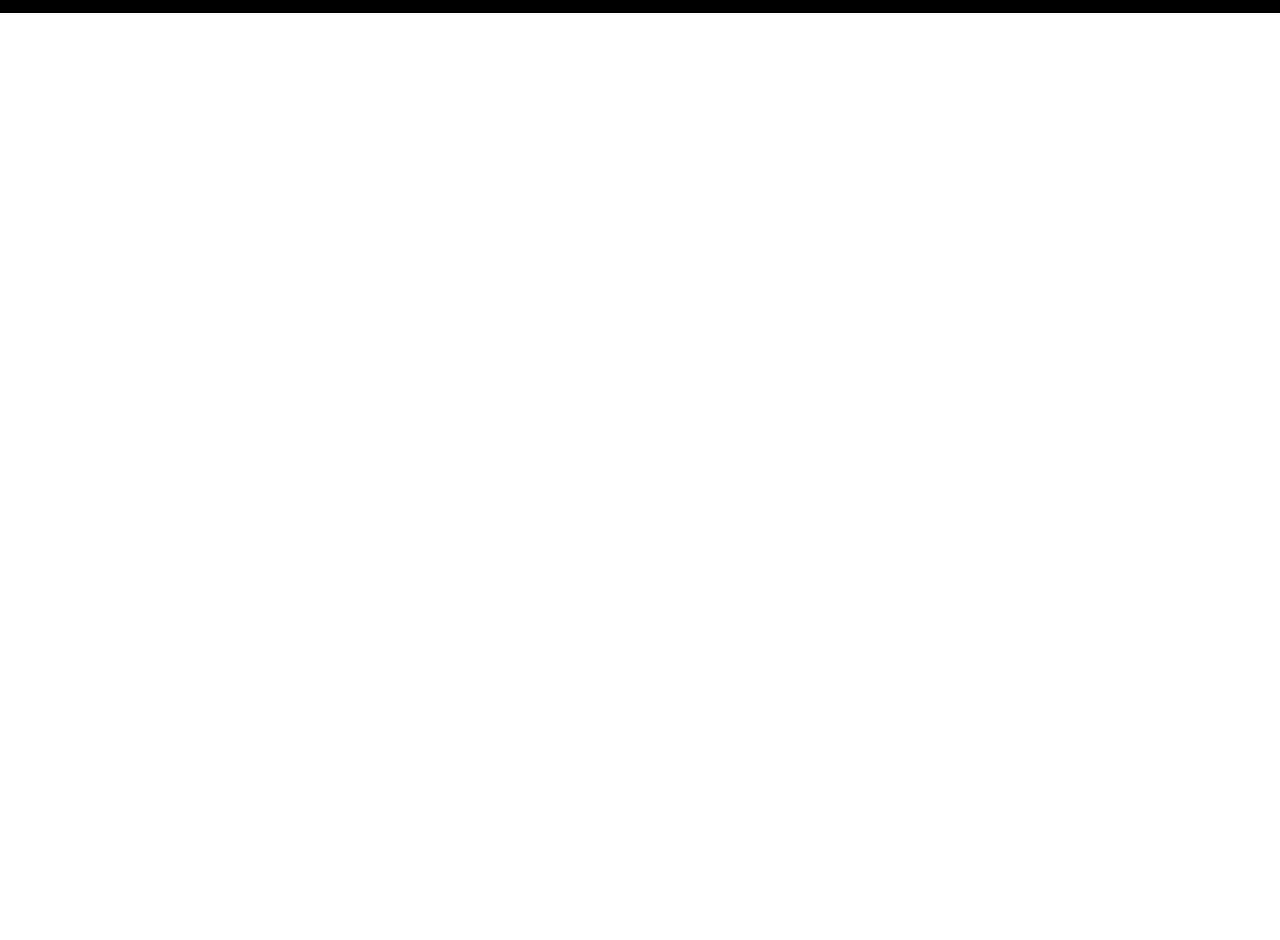
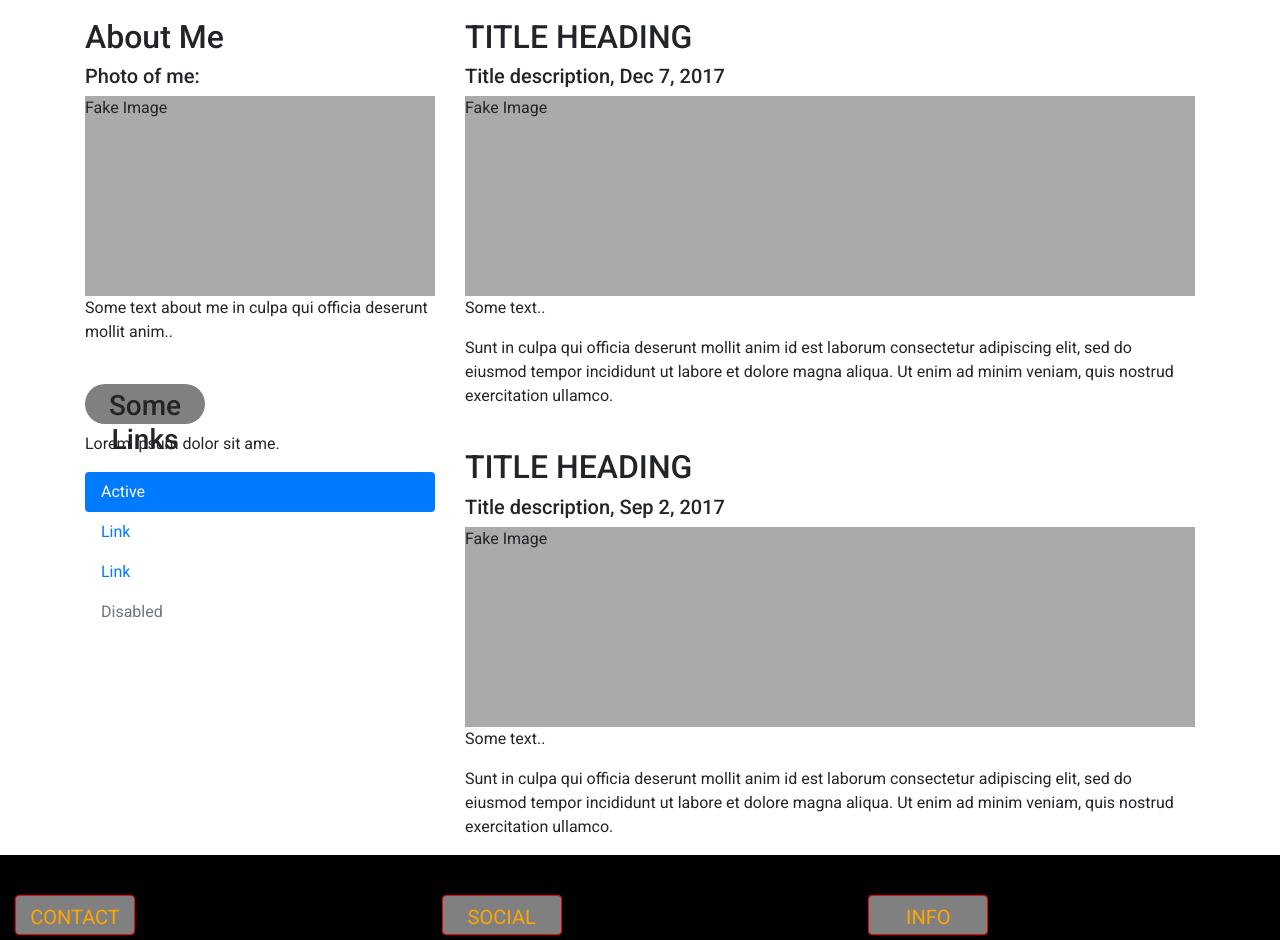
Before and after one commit to frankkode/music-project, a plain HTML site: page index.html in a window 1280 px wide. Shown: the part 1013-1953 px from the top of the page. Before the commit the page ends 1026 px from the top, so only its background shows below. Drawn offline with nearby package versions, Linux system fonts and the light colour scheme.

Commit message:
update on index.html and css/style.css

```diff
--- a/css/style.css
+++ b/css/style.css
@@ -89,9 +89,9 @@ body {
 }
 
 .btn--red {
-    color: white;
-    background-color: grey;
-    border-color: white;
+
+    background-color: #79a801;
+
     float: right;
     margin-left: 50px;
     margin-right: -50px;
@@ -104,6 +104,7 @@ body {
 
 }
 .btn{
+    color: orange;
     border-color: red;
 
 }
@@ -218,3 +219,9 @@ h3 {
 
 
 }
+
+
+.fakeimg {
+    height: 200px;
+    background: #aaa;
+  }
--- a/index.html
+++ b/index.html
@@ -65,13 +65,70 @@
 
             <div class="d-none d-md-block">
                 <p class="navbar-text my-auto mr-2"><i>Our music is Unique</i></p>
-                <button class="nav-link btn btn-lg btn--cta btn--red" data-toggle="modal" data-target="#signUpModal">Buy a ticket here!
+                <button class="nav-link btn btn-lg btn--cta btn--red" data-toggle="modal" data-target="#signUpModal"> <font color="white">Buy Audio</font>
           </button>
 
 </div>
   </nav>
    </div>
     <img class="image-big fixed" src="images/monkeescover.png"></img>
+    <div class="section">
+
+<div class="jumbotron text-center" style="margin-bottom:0">
+  <h1>My First Bootstrap 4 Page</h1>
+  <p>Resize this responsive page to see the effect!</p>
+</div>
+
+
+
+<div class="container" style="margin-top:30px">
+  <div class="row">
+    <div class="col-sm-4">
+      <h2>About Me</h2>
+      <h5>Photo of me:</h5>
+      <div class="fakeimg">Fake Image</div>
+      <p>Some text about me in culpa qui officia deserunt mollit anim..</p>
+      <h3>Some Links</h3>
+      <p>Lorem ipsum dolor sit ame.</p>
+      <ul class="nav nav-pills flex-column">
+        <li class="nav-item">
+          <a class="nav-link active" href="#">Active</a>
+        </li>
+        <li class="nav-item">
+          <a class="nav-link" href="#">Link</a>
+        </li>
+        <li class="nav-item">
+          <a class="nav-link" href="#">Link</a>
+        </li>
+        <li class="nav-item">
+          <a class="nav-link disabled" href="#">Disabled</a>
+        </li>
+      </ul>
+      <hr class="d-sm-none">
+    </div>
+    <div class="col-sm-8">
+      <h2>TITLE HEADING</h2>
+      <h5>Title description, Dec 7, 2017</h5>
+      <div class="fakeimg">Fake Image</div>
+      <p>Some text..</p>
+      <p>Sunt in culpa qui officia deserunt mollit anim id est laborum consectetur adipiscing elit, sed do eiusmod tempor incididunt ut labore et dolore magna aliqua. Ut enim ad minim veniam, quis nostrud exercitation ullamco.</p>
+      <br>
+      <h2>TITLE HEADING</h2>
+      <h5>Title description, Sep 2, 2017</h5>
+      <div class="fakeimg">Fake Image</div>
+      <p>Some text..</p>
+      <p>Sunt in culpa qui officia deserunt mollit anim id est laborum consectetur adipiscing elit, sed do eiusmod tempor incididunt ut labore et dolore magna aliqua. Ut enim ad minim veniam, quis nostrud exercitation ullamco.</p>
+    </div>
+  </div>
+</div>
+
+
+
+
+
+
+
+    </div>
 
      <footer class="container-fluid">
 
@@ -147,13 +204,22 @@ Sweden
         <div class="modal-dialog" role="document">
             <div class="modal-content">
                 <div class="modal-header">
-                    <h5 class="modal-title">Buy a ticket <strong>step : 1</strong>!</h5>
+                    <h5 class="modal-title">Subscription <strong>:One month 50$, Six months 250$</strong></h5>
                     <button type="button" class="close" data-dismiss="modal" aria-label="Close">
           <span aria-hidden="true">&times;</span>
         </button>
                 </div>
                 <div class="modal-body">
                     <form>
+                        <div class="input-group mb-3">
+   <div class="input-group-prepend">
+    <span class="input-group-text">$</span>
+  </div>
+  <input type="text" class="form-control" aria-label="Amount (to the nearest dollar)">
+  <div class="input-group-append">
+    <span class="input-group-text">.00</span>
+  </div>
+ </div>
                         <div class="form-group">
                             <label for="exampleInputEmail1">Email address</label>
                             <input type="email" class="form-control" id="exampleInputEmail1" aria-describedby="emailHelp" placeholder="Enter email">
@@ -174,6 +240,13 @@ Sweden
         </div>
     </div>
 
+
+
+          <script src="https://ajax.googleapis.com/ajax/libs/jquery/3.3.1/jquery.min.js"></script>
+          <script src="https://cdnjs.cloudflare.com/ajax/libs/popper.js/1.14.7/umd/popper.min.js"></script>
+          <script src="https://maxcdn.bootstrapcdn.com/bootstrap/4.3.1/js/bootstrap.min.js"></script>
+
+
     <script src="https://code.jquery.com/jquery-3.3.1.slim.min.js" integrity="sha384-q8i/X+965DzO0rT7abK41JStQIAqVgRVzpbzo5smXKp4YfRvH+8abtTE1Pi6jizo" crossorigin="anonymous"></script>
     <script src="https://cdnjs.cloudflare.com/ajax/libs/popper.js/1.14.3/umd/popper.min.js" integrity="sha384-ZMP7rVo3mIykV+2+9J3UJ46jBk0WLaUAdn689aCwoqbBJiSnjAK/l8WvCWPIPm49" crossorigin="anonymous"></script>
     <script src="https://stackpath.bootstrapcdn.com/bootstrap/4.1.3/js/bootstrap.min.js" integrity="sha384-ChfqqxuZUCnJSK3+MXmPNIyE6ZbWh2IMqE241rYiqJxyMiZ6OW/JmZQ5stwEULTy" crossorigin="anonymous"></script>
```
Also changed, not shown: 1 other file.
